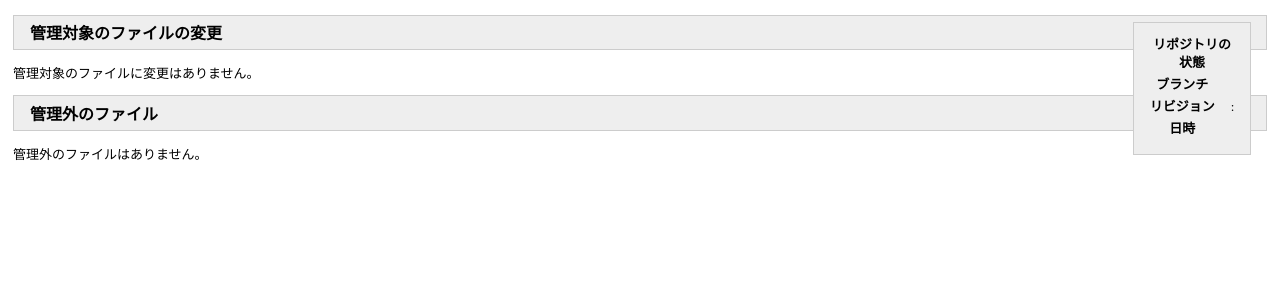
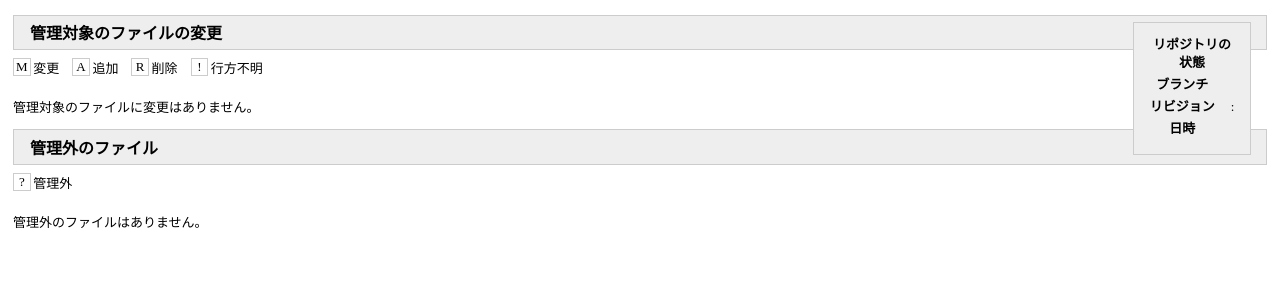
Before and after one commit to tokibito/flask-hgwebcommit, a Flask app: template hgwebcommit/templates/index.html in a window 1280 px wide. Shown: the part 39-339 px from the top of the page. Run offline with Flask 2, Linux system fonts and the light colour scheme; the template is opened without the code that fills it, so the values that code supplies are empty.

Commit message:
#2 ステータスの説明文を入れる
--HG--
branch : t2

```diff
--- a/hgwebcommit/static/css/base.css
+++ b/hgwebcommit/static/css/base.css
@@ -30,6 +30,28 @@ form {
 }
 .operation {
   margin: 0.5em 0;
+}
+
+div.status-help {
+  height: 2em;
+}
+.status-help ul {
+  padding: 0;
+  margin: 0;
+  list-style-type: none;
+}
+.status-help li {
+  display: block;
+  float: left;
+  margin-right: 1em;
+}
+.status-help .status-mark {
+  border: solid 1px #CCCCCC;
+  display: block;
+  text-align: center;
+  width: 1.2em;
+  margin-right: 0.2em;
+  float: left;
 }
 
 /* id */
--- a/hgwebcommit/templates/index.html
+++ b/hgwebcommit/templates/index.html
@@ -34,6 +34,22 @@
 {% endwith %}
 
 <h2>管理対象のファイルの変更</h2>
+<div class="status-help">
+  <ul>
+    <li>
+      <span class="status-mark">M</span>変更
+    </li>
+    <li>
+      <span class="status-mark">A</span>追加
+    </li>
+    <li>
+      <span class="status-mark">R</span>削除
+    </li>
+    <li>
+      <span class="status-mark">!</span>行方不明
+    </li>
+  </ul>
+</div>
 {% if form_ctrl.files.choices %}
   <form method="post" action="{{ url_for('submit_confirm') }}" id="formctrl">
     {{ form_ctrl.csrf_token }}
@@ -53,6 +69,13 @@
   </p>
 {% endif %}
 <h2>管理外のファイル</h2>
+<div class="status-help">
+  <ul>
+    <li>
+      <span class="status-mark">?</span>管理外
+    </li>
+  </ul>
+</div>
 {% if form_unknown.files.choices %}
   <form method="post" action="{{ url_for('add_unknown_confirm') }}">
     {{ form_unknown.csrf_token }}
```
